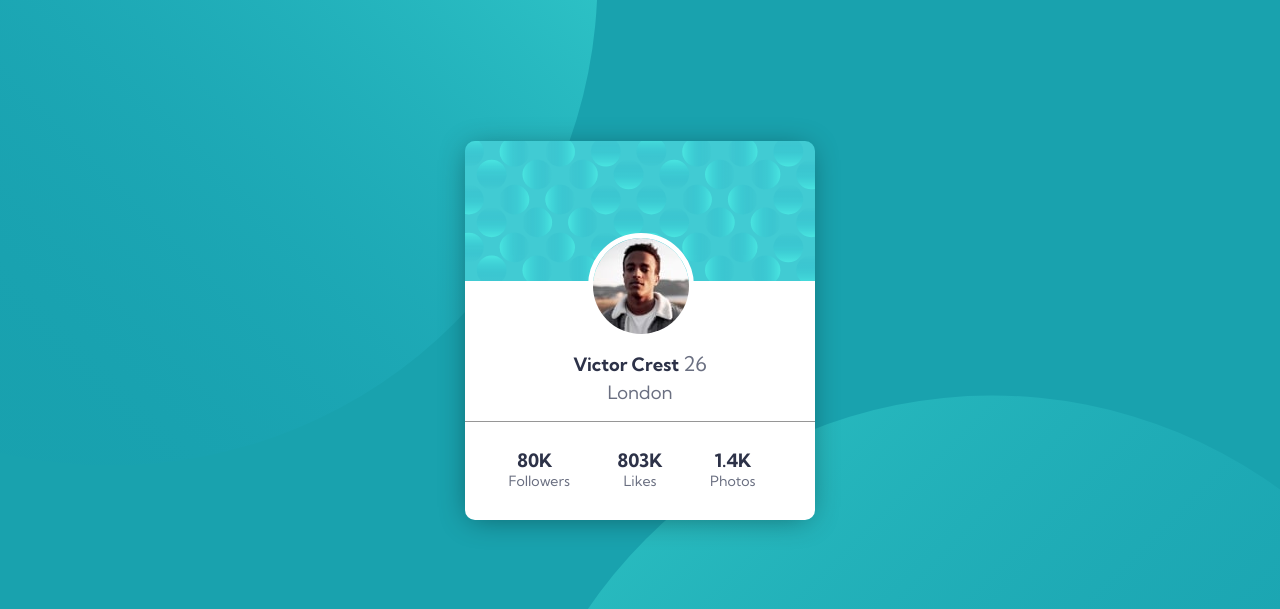
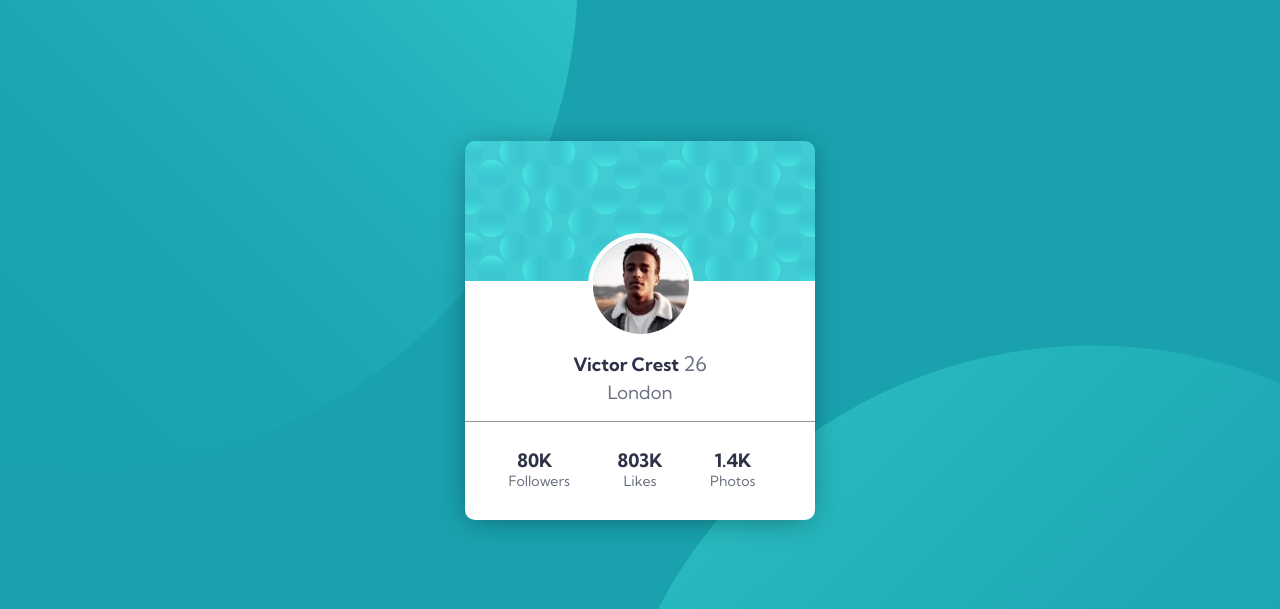
Before and after one commit to DavidCaffrey/profile-card-component-caffrey, a plain HTML site: page index.html in a window 1280 px wide. Shown: the top 609 px of the page. Drawn offline with Linux system fonts and the light colour scheme.

Commit message:
desktop and mobile layout complete

```diff
--- a/style.css
+++ b/style.css
@@ -140,7 +140,8 @@ p {
     height: 985px;
     background: url(images/bg-pattern-top.svg);
     background-repeat: no-repeat;
-    background-position: top -350px left -380px;
+    background-position: top -350px left -250px;
+    /* background-position: top -90% left -90%; */
     z-index: -9999;
     position: absolute;
 }
@@ -150,9 +151,71 @@ p {
     height: 985px;
     background: url(images/bg-pattern-bottom.svg);
     background-repeat: no-repeat;
-    background-position: bottom -550px right -200px;
+    background-position: bottom -500px right -200px;
     z-index: -99;
     position: absolute;
+}
+
+
+
+/* Extra small devices (phones, 600px and down) */
+@media only screen and (max-width: 600px) {
+  .bg-top-container{
+    background-position: top -350px left -800px;
+  }
+  .bg-bottom-container{
+    background-position: bottom -500px right -700px;
+  }
+}
+
+/* Small devices (portrait tablets and large phones, 600px and up) */
+@media only screen and (min-width: 600px) {
+  .bg-top-container{
+    background-position: top -350px left -700px;
+  }
+  .bg-bottom-container{
+    background-position: bottom -500px right -600px;
+  }
+}
+
+/* Medium devices (landscape tablets, 768px and up) */
+@media only screen and (min-width: 768px) {
+  .bg-top-container{
+    background-position: top -350px left -600px;
+  }
+  .bg-bottom-container{
+    background-position: bottom -500px right -500px;
+  }
+}
+
+/* Large devices (laptops/desktops, 992px and up) */
+@media only screen and (min-width: 992px) {
+  .bg-top-container{
+    background-position: top -350px left -500px;
+  }
+  .bg-bottom-container{
+    background-position: bottom -500px right -400px;
+  }
+}
+
+/* Extra large devices (large laptops and desktops, 1200px and up) */
+@media only screen and (min-width: 1200px) {
+  .bg-top-container{
+    background-position: top -350px left -400px;
+  }
+  .bg-bottom-container{
+    background-position: bottom -500px right -300px;
+  }
+}
+
+/* Extra large devices (large laptops and desktops, 1200px and up) */
+@media only screen and (min-width: 1440px) {
+  .bg-top-container{
+    background-position: top -350px left -300px;
+  }
+  .bg-bottom-container{
+    background-position: bottom -500px right -200px;
+  }
 }
 
 
```
